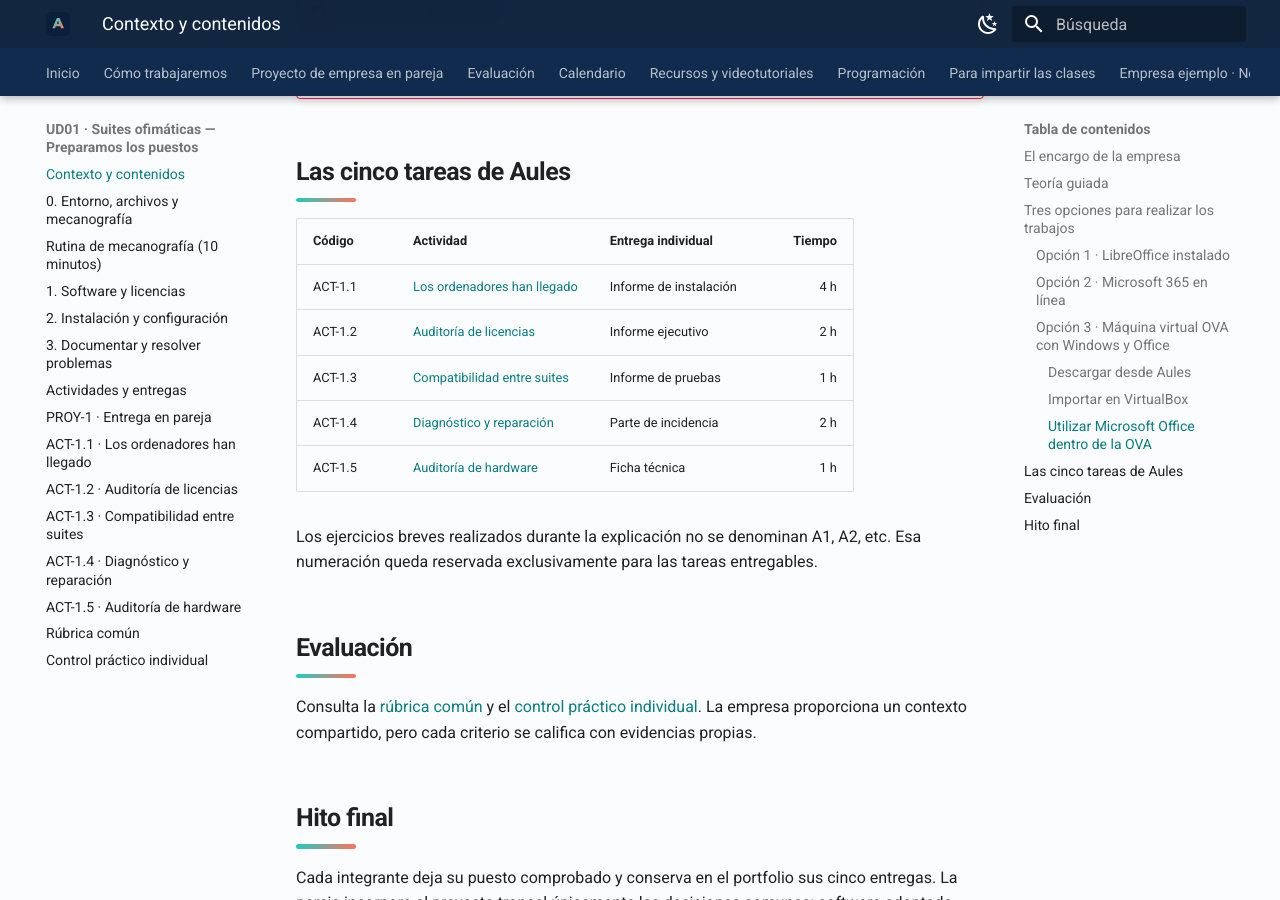
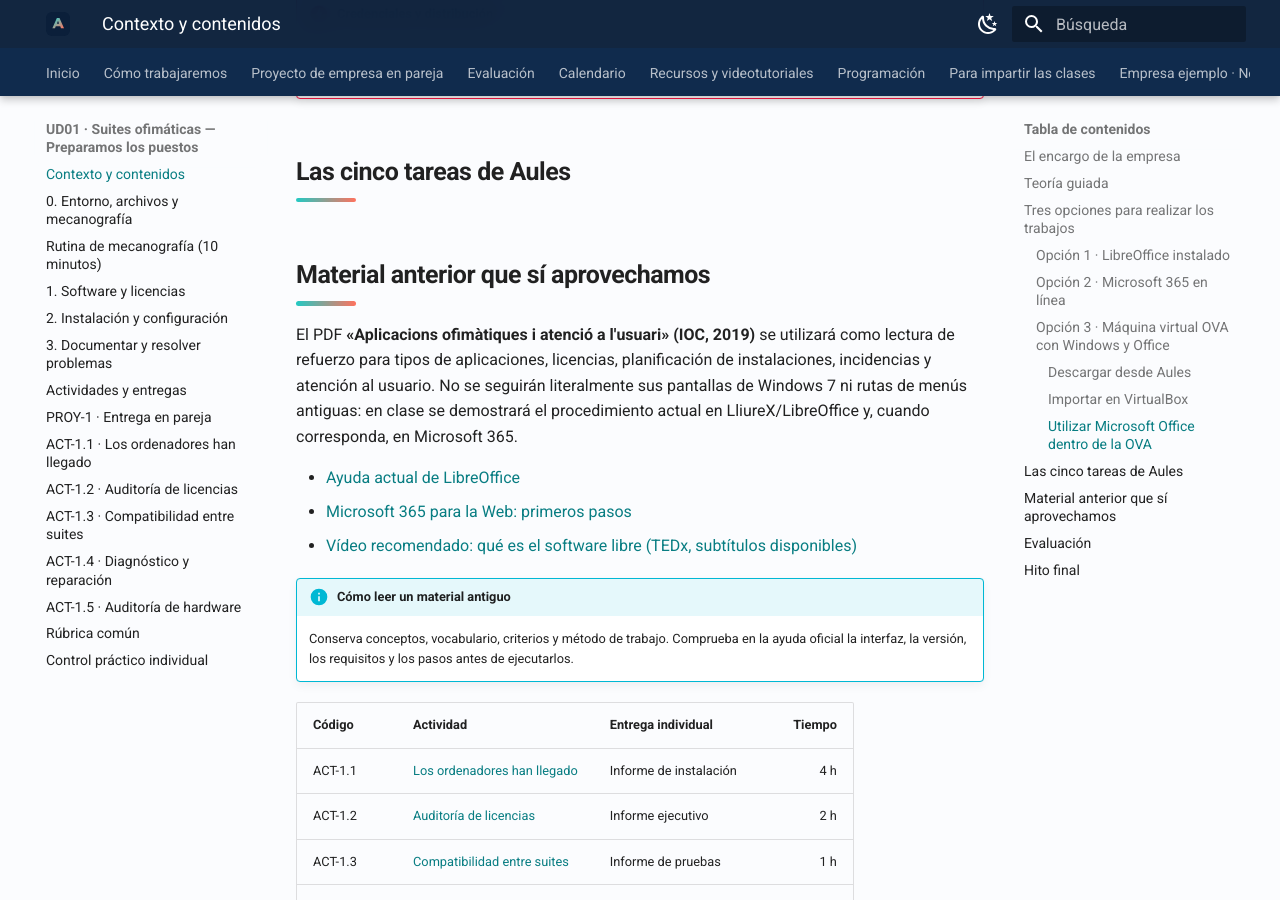
Before and after one commit to davidmolinafernadez/SMX_MEDIO_AOF, an MkDocs documentation site: the page built from .site-src/unidades/ud1.md, in a window 1280 px wide and 900 px high, scrolled down 3803 px. Built offline with MkDocs 1.6.1 and Material for MkDocs 9.7.7, drawn with Linux system fonts in a browser that asks for light colours.

Commit message:
docs: actualizar recursos IOC de UD1

```diff
--- a/.site-src/unidades/ud1.md
+++ b/.site-src/unidades/ud1.md
@@ -96,6 +96,17 @@ Esta opción de respaldo permite ejecutar Windows y las aplicaciones de escritor
 
 ## Las cinco tareas de Aules
 
+## Material anterior que sí aprovechamos
+
+El PDF **«Aplicacions ofimàtiques i atenció a l'usuari» (IOC, 2019)** se utilizará como lectura de refuerzo para tipos de aplicaciones, licencias, planificación de instalaciones, incidencias y atención al usuario. No se seguirán literalmente sus pantallas de Windows 7 ni rutas de menús antiguas: en clase se demostrará el procedimiento actual en LliureX/LibreOffice y, cuando corresponda, en Microsoft 365.
+
+- [Ayuda actual de LibreOffice](https://help.libreoffice.org/latest/es/)
+- [Microsoft 365 para la Web: primeros pasos](https://support.microsoft.com/es-es/office/introducci%C3%B3n-a-office-para-la-web-en-microsoft-365-5622c7c9-721d-4b3d-8cb9-a7276c2470e5)
+- [Vídeo recomendado: qué es el software libre (TEDx, subtítulos disponibles)](https://www.youtube.com/watch?v=Ag1AKIl_2GM)
+
+!!! info "Cómo leer un material antiguo"
+    Conserva conceptos, vocabulario, criterios y método de trabajo. Comprueba en la ayuda oficial la interfaz, la versión, los requisitos y los pasos antes de ejecutarlos.
+
 | Código | Actividad | Entrega individual | Tiempo |
 | --- | --- | --- | ---: |
 | ACT-1.1 | [Los ordenadores han llegado](ud01-actividad-1.md) | Informe de instalación | 4 h |
```
